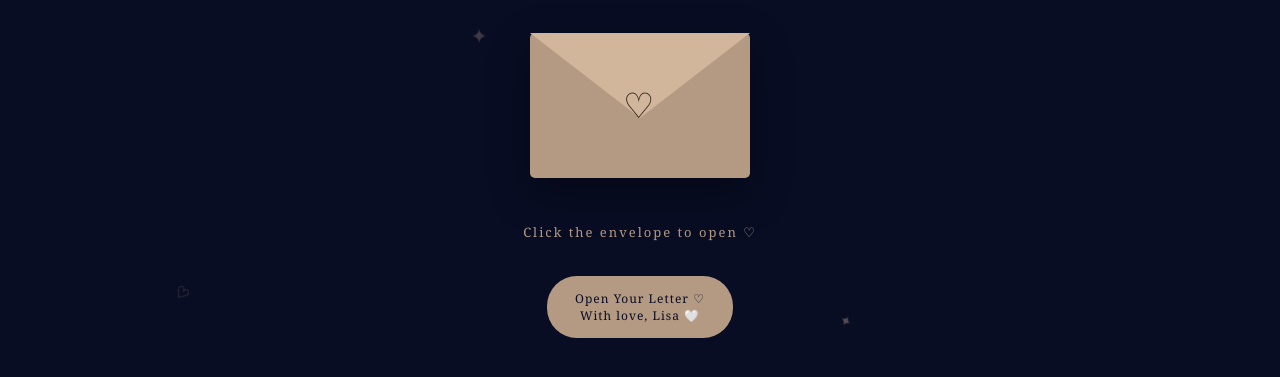
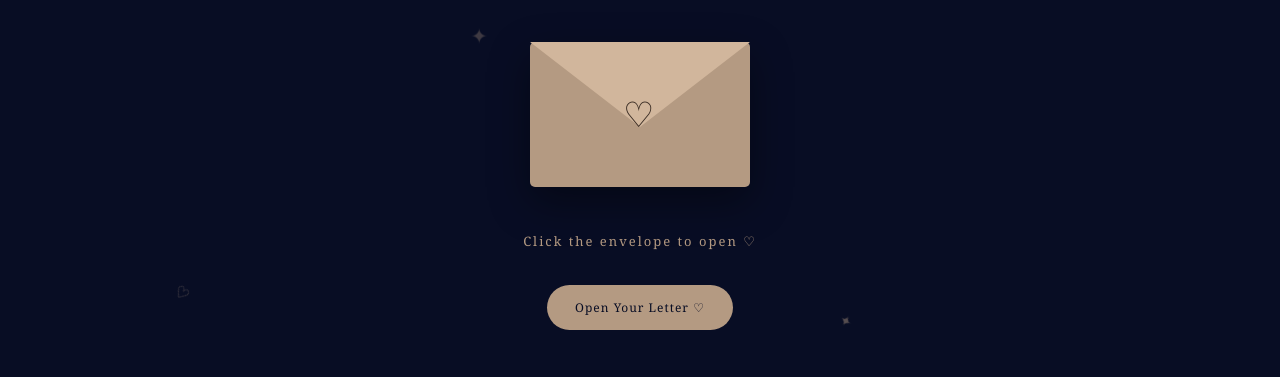
Before and after one commit to Nazliza/anniversary-website, a plain HTML site: page story.html in a window 1280 px wide. Shown: the part 341-718 px from the top of the page. Drawn offline with Linux system fonts and the light colour scheme.

Commit message:
Update story.html

```diff
--- a/story.html
+++ b/story.html
@@ -371,7 +371,7 @@ h1 {
 
     <button class="next-btn" onclick="showPage(2)">
         Open Your Letter ♡
-        <p class="envelope-signature">With love, Lisa 🤍</p>
+
     </button>
 
 </section>
```
